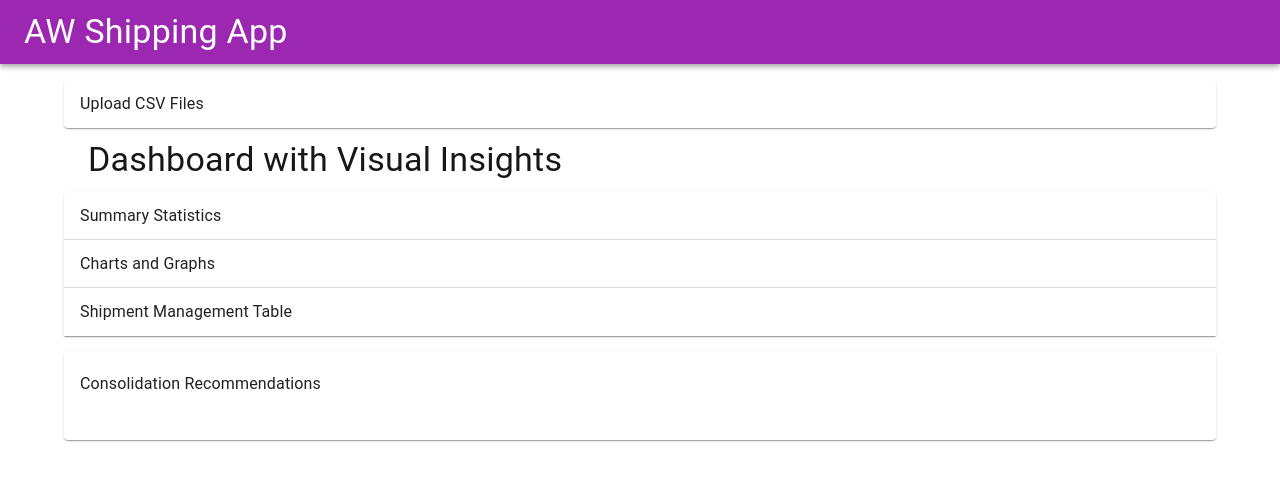
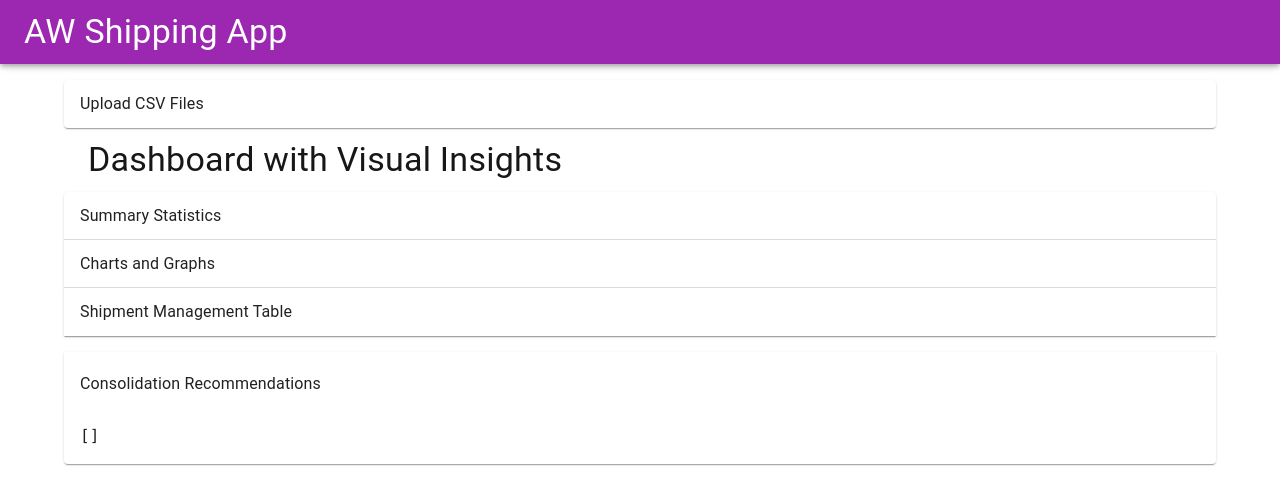
Before and after one commit to antoineww/aw-shipping, a Next.js app: page / in a window 1280 px wide. Both pictures are taken after a click on the button "Consolidation Recommendations". Shown: the top 504 px of the page. Built offline with nearby package versions, Linux system fonts and the light colour scheme; no server answers; the database is empty; some icons are missing.

Commit message:
ASA-5,ASA-6: Added ConsolidationRecommendations

```diff
--- a/src/app/page.tsx
+++ b/src/app/page.tsx
@@ -11,6 +11,7 @@ import FileUpload from "@/components/Templates/FileUpload"
 import { SummaryStatistics } from "@/components/Templates/SummaryStatistics"
 import { useStateControllerMetrics } from "@/hooks/useStateControllerMetrics"
 import { ChartsAndGraphs } from "@/components/Templates/ChartsAndGraphs"
+import { ConsolidationRecommendations } from "@/components/Templates/ConsolidationRecommendations"
 
 export default function Home() {
   const { shipmentData } = useStateControllerMetrics()
@@ -49,7 +50,10 @@ export default function Home() {
             </div>
 
             <div title="Shipment Management Table"></div>
-            <div title="Consolidation Recommendations"></div>
+
+            <div title="Consolidation Recommendations">
+              <ConsolidationRecommendations shipmentData={shipmentData} />
+            </div>
           </ControlledAccordion>
         </Box>
       </Container>
--- a/src/components/Templates/ChartsAndGraphs/index.tsx
+++ b/src/components/Templates/ChartsAndGraphs/index.tsx
@@ -55,7 +55,7 @@ export const ChartsAndGraphs = (props) => {
     ),
     datasets: [
       {
-        label: "Daily Shipments",
+        label: "Daily Shipments/Packages",
         data: shipmentData.shipmentsByDate.map((item) => item._count),
         borderColor: "rgb(75, 192, 192)",
         tension: 0.1,
--- /dev/null
+++ b/src/components/Templates/ConsolidationRecommendations/index.tsx
@@ -0,0 +1,7 @@
+import { getShipmentDataFromProps_Safe } from "@/utils/helper"
+
+export const ConsolidationRecommendations = (props) => {
+      const { shipmentData } = getShipmentDataFromProps_Safe(props)
+
+    return <pre>{JSON.stringify(shipmentData.consolidationOpportunities, null, 2)}</pre>
+ }
```
